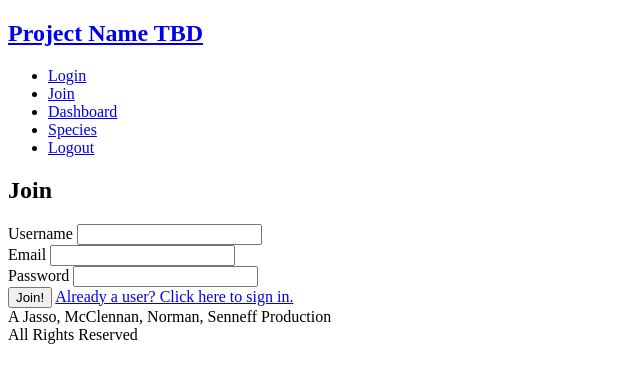
After one commit to CucciPro/proj2-group6-1, a Node server app: page /join in a window 1280 px wide. The commit adds this page. Shown: the top 383 px of the page, without its empty margins (0-640 px from the left). Run offline with Node 20, Linux system fonts and the light colour scheme; some libraries are stand-ins or nearby versions.

Commit message:
new user functionality

```diff
--- a/controllers/dashboard-routes.js
+++ b/controllers/dashboard-routes.js
@@ -3,7 +3,7 @@ const { My_Plants } = require("../models/");
 const withAuth = require("../utils/auth");
 
 router.get("/", withAuth, (req, res) => {
-  console.log('==========================\nATTENTION: you have hit dashboard-routes.js line 6\n==========================');
+  console.log('='.repeat(50) + '\n dashboard-routes.js line 6 \n' + '='.repeat(50));
 
   My_Plants.findAll({
       where: {
--- a/controllers/home-routes.js
+++ b/controllers/home-routes.js
@@ -3,13 +3,13 @@ const { User, My_Plants, Plant_Species, Plant_History } = require("../models/");
 
 // homepage that loads when a user is NOT logged in
 router.get("/", (req, res) => {
-    console.log('ATTENTION : you have hit home-routes.js basic get router');
+    console.log('='.repeat(50) + '\n home-routes.js basic get router \n' + '='.repeat(50));
     //todo - everything that should load on the home route
     res.render("index");
 });
 
 router.get("/login", (req, res) => {
-    console.log('==========================\nATTENTION: you have hit home-routes.js line 12\n==========================');
+    console.log('='.repeat(50) + '\n home-routes.js /login line 12 \n' + '='.repeat(50));
     if (req.session.loggedIn) {
         res.redirect("/");
         return;
@@ -19,8 +19,9 @@ router.get("/login", (req, res) => {
 });
 
 router.get("/join", (req, res) => {
+    console.log('='.repeat(50) + '\n home-routes.js /join line 22 \n' + '='.repeat(50));
     if (req.session.loggedIn) {
-        res.redirect("/dashboard");
+        res.redirect("/");
         return;
     }
 
--- a/models/User.js
+++ b/models/User.js
@@ -22,6 +22,7 @@ User.init(
         },
         user_email: {
             type: DataTypes.STRING,
+            unique: true,
             allowNull: false
         },
         user_pass: {
--- /dev/null
+++ b/public/javascript/join.js
@@ -0,0 +1,27 @@
+const joinFormHandler = async function(event) {
+event.preventDefault();
+
+const usernameEl = document.querySelector("#username-input-join");
+const useremailEl = document.querySelector("#useremail-input-join");
+const passwordEl = document.querySelector("#password-input-join");
+
+console.log('='.repeat(50) + '\n join.js line 08 \n' + '='.repeat(50));
+
+fetch("/api/user", {
+    method: "post",
+    body: JSON.stringify({
+        user_name: usernameEl.value,
+        user_email: useremailEl.value,
+        password: passwordEl.value
+    }),
+    headers: { "Content-Type": "application/json" }
+    })
+    .then(function() {
+        document.location.replace("/dashboard");
+    })
+    .catch(err => console.log(err));
+};
+
+document
+    .querySelector("#join-form")
+    .addEventListener("submit", joinFormHandler);
--- a/public/javascript/login.js
+++ b/public/javascript/login.js
@@ -1,13 +1,13 @@
 const loginFormHandler = async function(event) {
     event.preventDefault();
 
-    const usernameEl = document.querySelector("#username-input-login");
+    const useremailEl = document.querySelector("#useremail-input-login");
     const passwordEl = document.querySelector("#password-input-login");
 
     fetch("/api/user/login", {
         method: "post",
         body: JSON.stringify({
-            user_name: usernameEl.value,
+            user_email: useremailEl.value,
             password: passwordEl.value
         }),
         headers: { "Content-Type": "application/json" }
--- a/server.js
+++ b/server.js
@@ -39,5 +39,5 @@ app.use(express.static(path.join(__dirname, "public")));
 app.use(require('./controllers/'));
 
 sequelize.sync({ force: false }).then(() => {
-  app.listen(PORT, () => console.log('Now listening at localhost:3001'));
+  app.listen(PORT, () => console.log('='.repeat(50) + '\n Now listening at localhost:3001 \n' + '='.repeat(50)));
 });
--- /dev/null
+++ b/views/join.handlebars
@@ -0,0 +1,25 @@
+<div class="card">
+  <div class="card-header">
+    <h2>Join</h2>
+  </div>
+  <div id="join" role="tabpanel">
+    <form id="join-form" class="card-body">
+      <div>
+        <label for="username-input-join">Username</label>
+        <input type="text" id="username-input-join" />
+      </div>
+      <div>
+        <label for="useremail-input-join">Email</label>
+        <input type="text" id="useremail-input-join" />
+      </div>
+      <div>
+        <label for="password-input-join">Password</label>
+        <input type="password" id="password-input-join" maxlength="4" />
+      </div>
+      <button type="submit" id="join-btn" class="btn" >Join!</button>
+      <a href="/login">Already a user?  Click here to sign in.</a>
+    </form>
+  </div>
+</div>
+
+<script src="/javascript/join.js"></script>
--- a/views/login.handlebars
+++ b/views/login.handlebars
@@ -4,11 +4,11 @@
   </div>
   <form id="login-form" class="card-body">
     <div>
-      <label for="username-input-login">Username</label>
-      <input type="text" id="username-input-login" />
+      <label for="useremail-input-login">Useremail</label>
+      <input type="text" id="useremail-input-login" />
     </div>
     <div>
-      <label for="password-input-login" class="form-label">Password</label>
+      <label for="password-input-login">Password</label>
       <input type="password" id="password-input-login" />
     </div>
     <button type="submit" id="login-btn" class="btn">Login!</button>
```
Also changed, not shown: controllers/api/user-routes.js (+12 -6 lines). Lines whose indentation alone changed are shown as unchanged.
